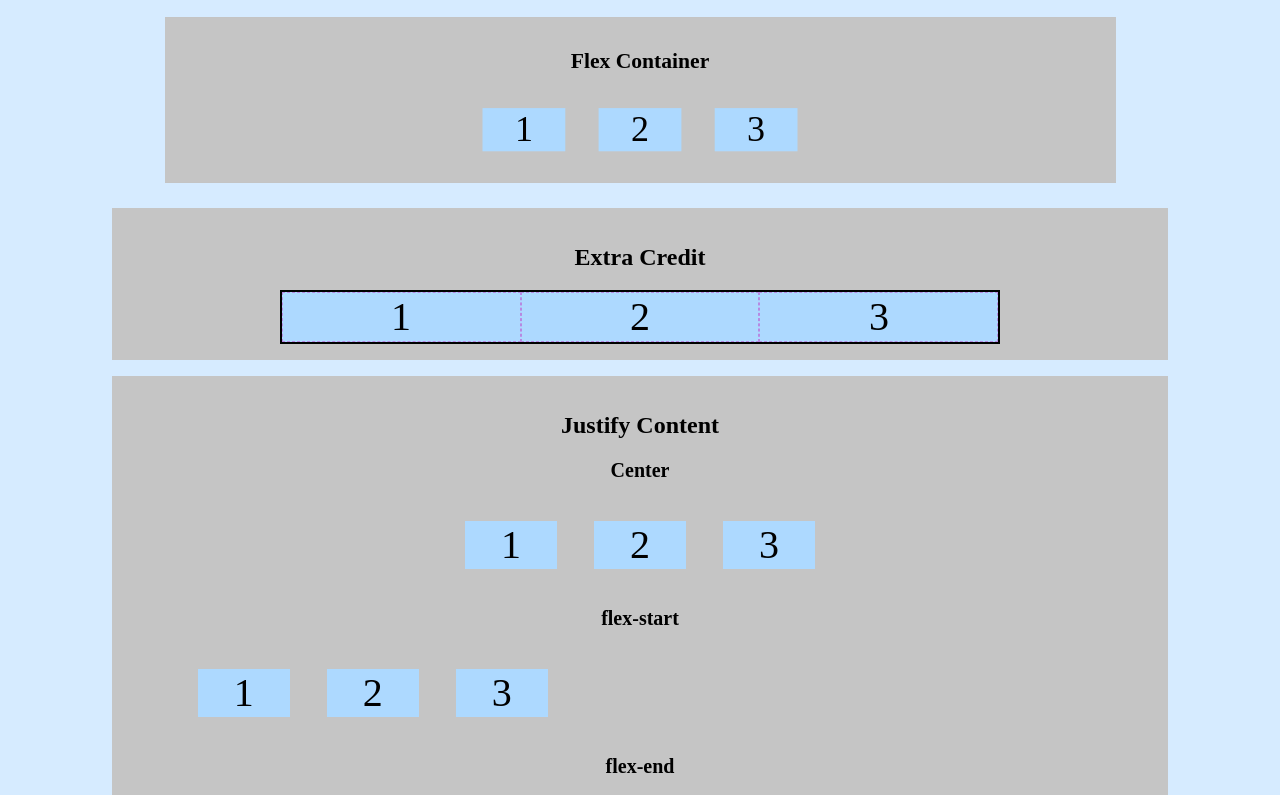
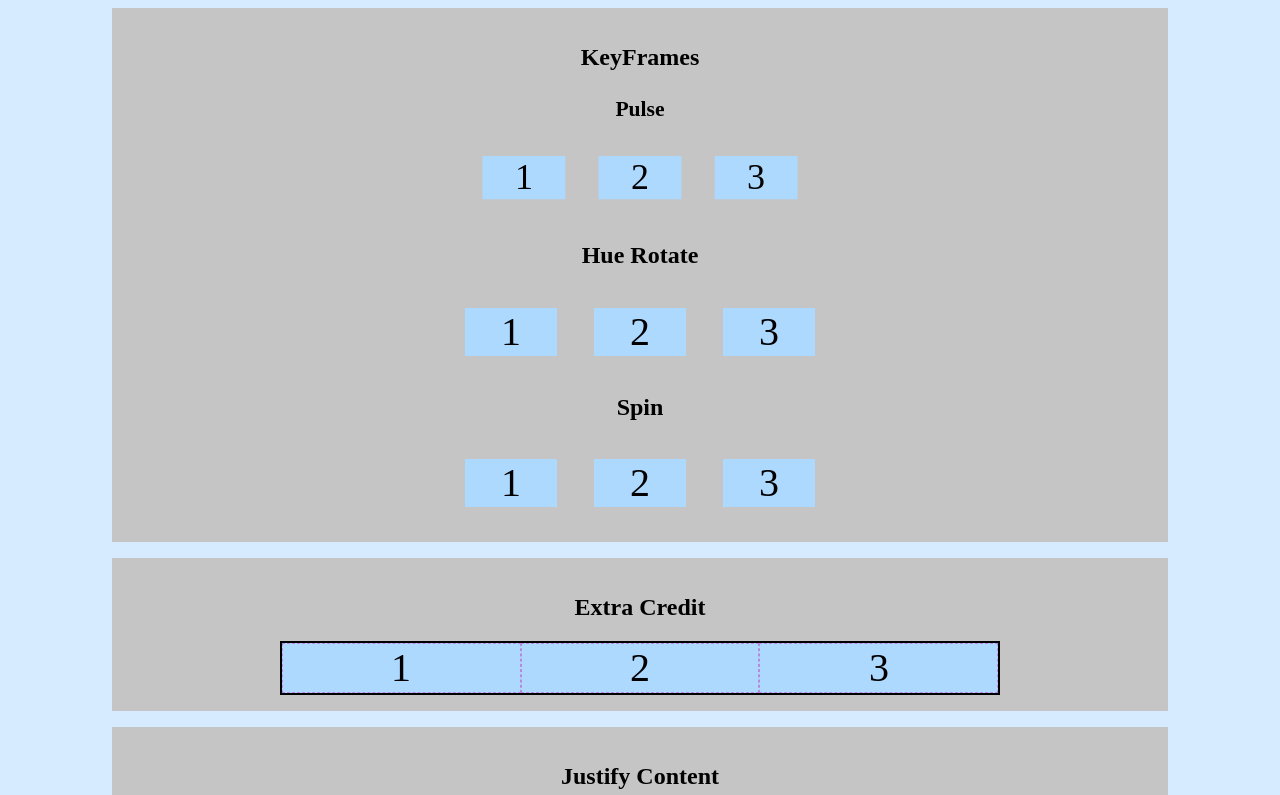
Before and after one commit to oaisd-ctc/flex-box-demo-Mark-Gorman-Student, a plain HTML site: page index.html in a window 1280 px wide. Shown: the top 795 px of the page. Drawn offline with Linux system fonts and the light colour scheme.

Commit message:
Added more keyframes, and stuff...

```diff
--- a/css/main.css
+++ b/css/main.css
@@ -16,8 +16,17 @@ h3{
 h2{
     font-size: 3vmin;
 }
-#flexContainer{
+#pulse{
     animation: pulse 2.5s infinite;
+}
+#hue{
+    animation: hue 5s infinite;
+}
+#spin{
+    animation: spin 1s infinite;
+}
+#spin:hover{
+
 }
 #flexCenter{
     justify-content: center;
@@ -63,6 +72,16 @@ h2{
       transform: scale(.9);
     }
 }
+@keyframes hue{
+    100%{
+        filter: hue-rotate(360deg);
+    }
+}
+@keyframes spin {
+    100%{
+        transform: rotatez(360deg);
+    }
+}
 
 .centerex {
     width: 70%;
--- a/index.html
+++ b/index.html
@@ -1,18 +1,46 @@
 <!DOCTYPE html>
 <html lang="en">
+
 <head>
     <meta charset="utf-8">
     <meta name="viewport" content="width=device-width, initial-scale=1.0">
     <link rel="stylesheet" href="css/main.css">
     <title>George</title>
+    <script language="javascript" type="text/javascript">
+        function playSound(soundfile) {
+          document.getElementById("dummy").innerHTML=
+            "<embed src=\""+soundfile+"\" hidden=\"true\" autostart=\"true\" loop=\"false\" />";
+        }
+        </script>
 </head>
+
 <body>
-        <div class="flex" id="flexContainer">
-            <h2>Flex Container</h2>
+    <span id="dummy"></span>
+    <div class="flex">
+        <h2>KeyFrames</h2>
+        <div  id="pulse">
+            <h2>Pulse</h2>
             <div class="center">
                 <div class="box">1</div>
                 <div class="box">2</div>
                 <div class="box">3</div>
+            </div>
+        </div>
+        <div  id="hue">
+            <h2>Hue Rotate</h2>
+            <div class="center">
+                <div class="box">1</div>
+                <div class="box">2</div>
+                <div class="box">3</div>
+            </div>
+        </div>
+        <div  id="spin" onmouseover="playSound('Dead.mp3')">
+            <h2>Spin</h2>
+            <div class="center">
+                <div class="box">1</div>
+                <div class="box">2</div>
+                <div class="box">3</div>
+            </div>
         </div>
     </div>
     <div class="flex" id="extraCredit">
@@ -57,4 +85,5 @@
         </div>
     </div>
 </body>
+
 </html>
```
Also changed, not shown: 1 other file. Lines whose indentation alone changed are shown as unchanged.
